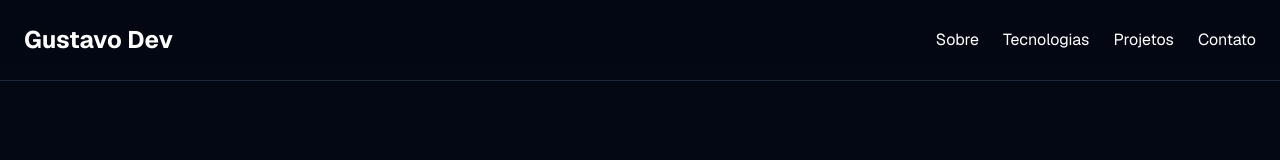
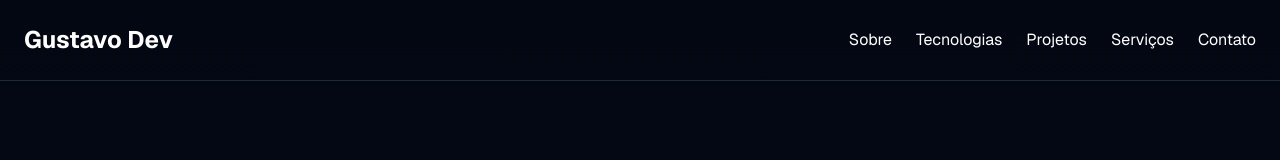
Before and after one commit to Gustavodev-ia/Portfolio-Gustavo, a Next.js app: page / in a window 1280 px wide. Shown: the top 160 px of the page. Built offline with nearby package versions, Linux system fonts and the light colour scheme.

Commit message:
adicionando o link no header

```diff
--- a/src/app/page.js
+++ b/src/app/page.js
@@ -15,6 +15,7 @@ export default function Home() {
           <Link href="#sobre" className="hover:text-blue-400">Sobre</Link>
           <Link href="#tecnologias" className="hover:text-blue-400">Tecnologias</Link>
           <Link href="#projetos" className="hover:text-blue-400">Projetos</Link>
+          <Link href="#servicos" className="hover:text-blue-400">Serviços</Link>
           <Link href="#contato" className="hover:text-blue-400">Contato</Link>
 
         </nav>
```
